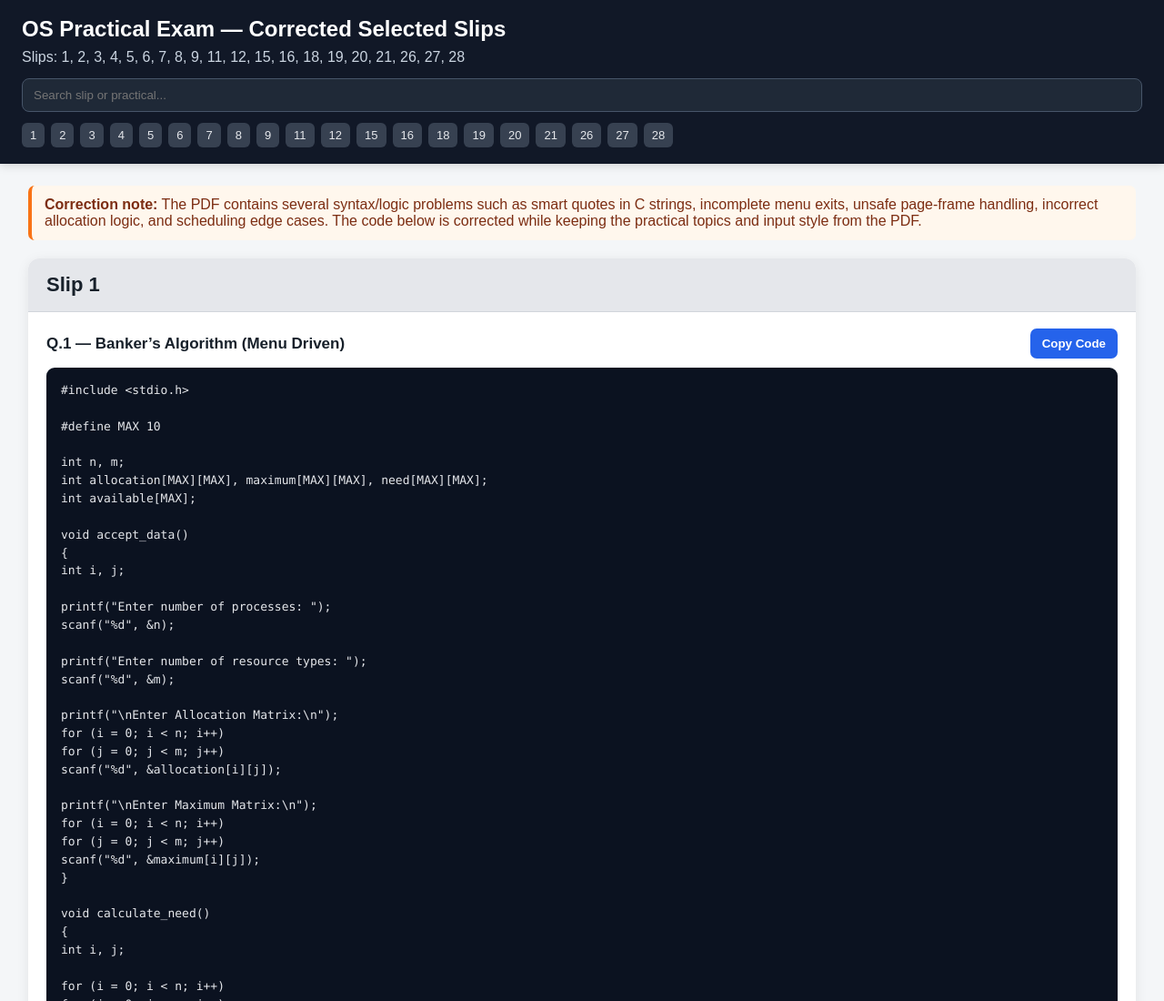
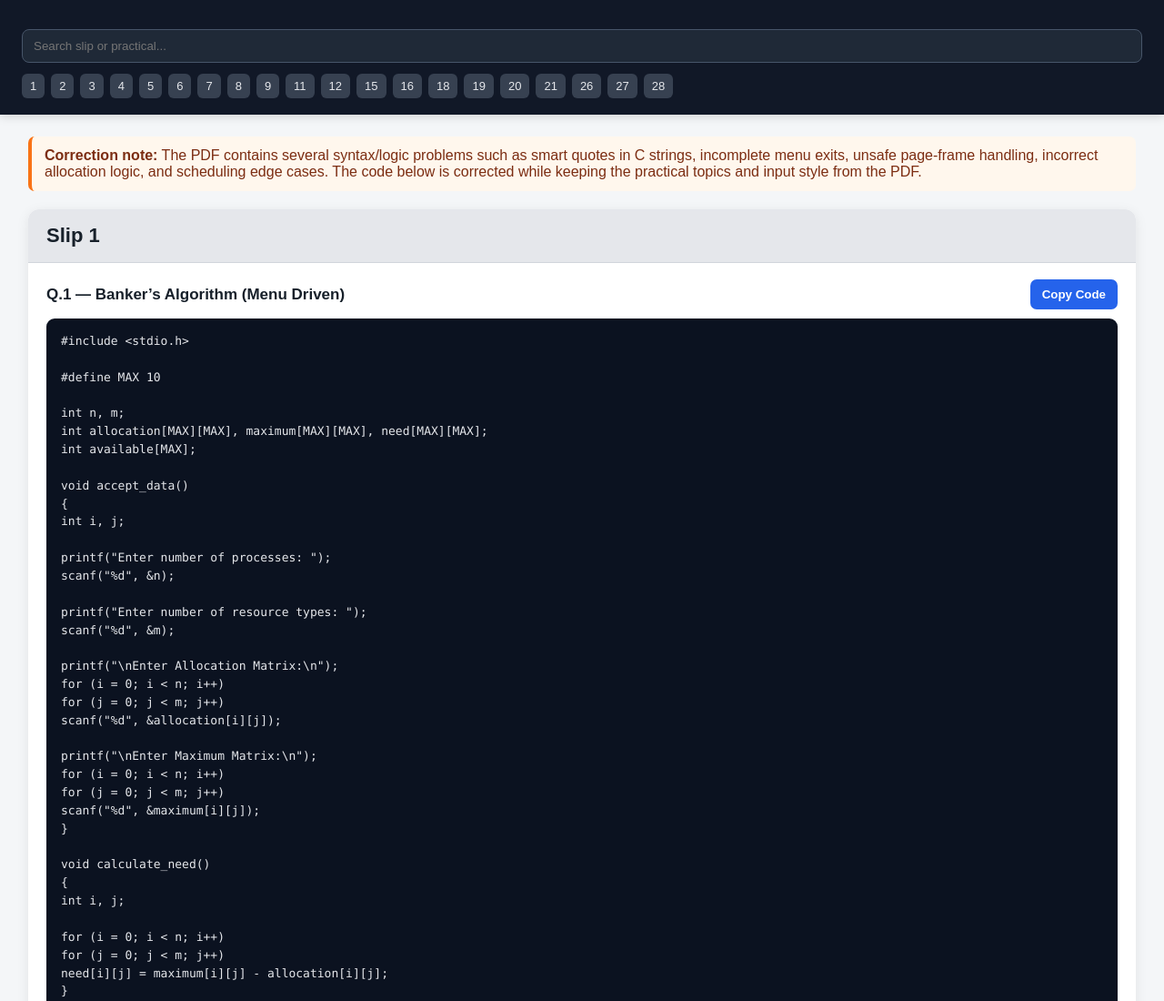
Before and after one commit to kjj996289-code/k, a plain HTML site: page index.html in a window 1280 px wide. Shown: the top 1100 px of the page at 91% size. Drawn offline with Linux system fonts and the light colour scheme.

Commit message:
Update index.html

```diff
--- a/index.html
+++ b/index.html
@@ -3,7 +3,7 @@
 <head>
 <meta charset="UTF-8">
 <meta name="viewport" content="width=device-width, initial-scale=1.0">
-<title>OS Practical Exam — Selected Slips</title>
+<title>O</title>
 <style>
 *{box-sizing:border-box}
 body{margin:0;font-family:Arial,Helvetica,sans-serif;background:#f4f6f8;color:#17202a}
@@ -32,8 +32,7 @@ code{font-family:"Cascadia Code","Consolas","Courier New",monospace}
 </head>
 <body>
 <header>
-  <h1>OS Practical Exam — Corrected Selected Slips</h1>
-  <p>Slips: 1, 2, 3, 4, 5, 6, 7, 8, 9, 11, 12, 15, 16, 18, 19, 20, 21, 26, 27, 28</p>
+
   <div class="toolbar">
     <input id="search" type="search" placeholder="Search slip or practical...">
   </div>
```
